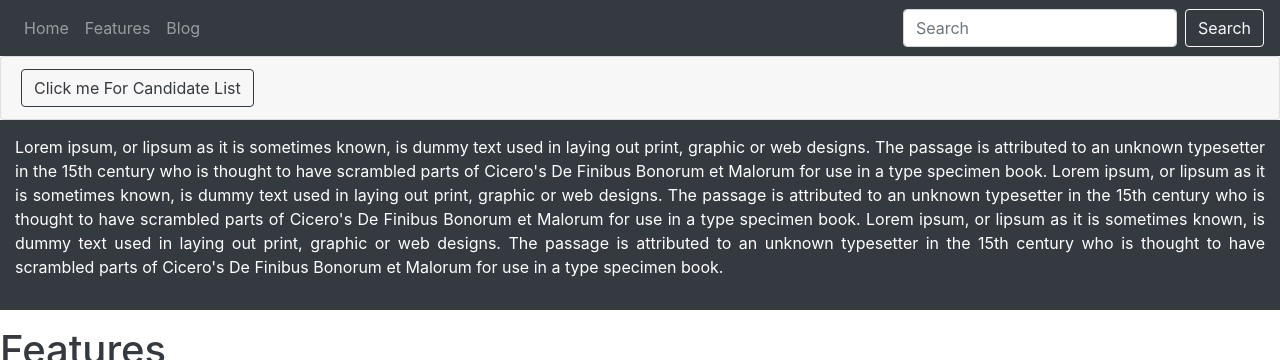
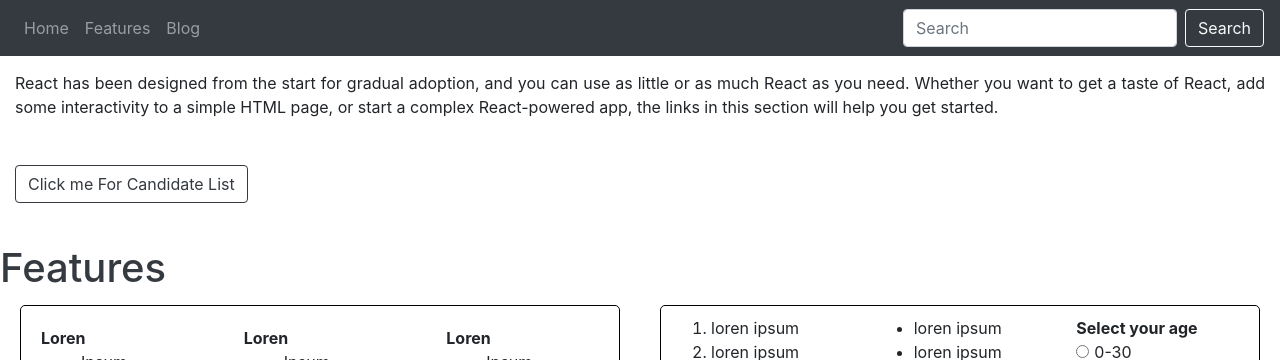
Before and after one commit to nishamore98/My-first-react-app, a React (Create React App) app: page / in a window 1280 px wide. Shown: the top 360 px of the page. Built offline with nearby package versions, Linux system fonts and the light colour scheme; the HTML template or start-up script is replaced by a standard one.

Commit message:
description section enhancement and table spacing enhencement

```diff
--- a/src/App.css
+++ b/src/App.css
@@ -39,8 +39,6 @@ footer{
   text-align: right;
 }
 .description{
-  background-color: #343a40;
-  color: white;
   text-align: justify;
   padding: 15px;
 }
@@ -53,6 +51,17 @@ footer{
 .radioLabels {
   margin-left: 5px;
 }
+div#home .card-header {
+  background: none;
+  border: none;
+  padding: 0;
+  margin-bottom: 10px;
+}
+div#home .card {
+  padding: 15px;
+  background: none;
+  border: none;
+}
 
 @media screen and (max-width: 768px) {
   .footerLastSection{
--- a/src/App.js
+++ b/src/App.js
@@ -11,8 +11,8 @@ function App() {
   return (
   <>
     <Header />
+    <Description />
     <CandidateList />
-    <Description />
     <Features />
     <Blog />
     <Footer />
--- a/src/components/Description.js
+++ b/src/components/Description.js
@@ -4,12 +4,10 @@ function Description(){
     return (
         <div className="description">
             <p>
-            Lorem ipsum, or lipsum as it is sometimes known, is dummy text used in laying out print, graphic or web designs.
-            The passage is attributed to an unknown typesetter in the 15th century who is thought to have scrambled parts of Cicero's De Finibus Bonorum et Malorum for use in a type specimen book.
-            Lorem ipsum, or lipsum as it is sometimes known, is dummy text used in laying out print, graphic or web designs.
-            The passage is attributed to an unknown typesetter in the 15th century who is thought to have scrambled parts of Cicero's De Finibus Bonorum et Malorum for use in a type specimen book.
-            Lorem ipsum, or lipsum as it is sometimes known, is dummy text used in laying out print, graphic or web designs.
-            The passage is attributed to an unknown typesetter in the 15th century who is thought to have scrambled parts of Cicero's De Finibus Bonorum et Malorum for use in a type specimen book.
+                React has been designed from the start for gradual adoption, and you can use as little
+                or as much React as you need. Whether you want to get a taste of React, add some interactivity
+                to a simple HTML page, or start a complex React-powered app, the links in this section will
+                help you get started.
             </p>
         </div>
 
--- a/src/components/ui/MyTable.js
+++ b/src/components/ui/MyTable.js
@@ -30,7 +30,7 @@ function MyTable() {
     ];
     return (
         <>
-            <Table striped bordered hover variant="dark">
+            <Table striped bordered hover variant="dark" className="candidatesTable">
                 <thead>
                     <tr>
                         <th>Sr. No.</th>
```
